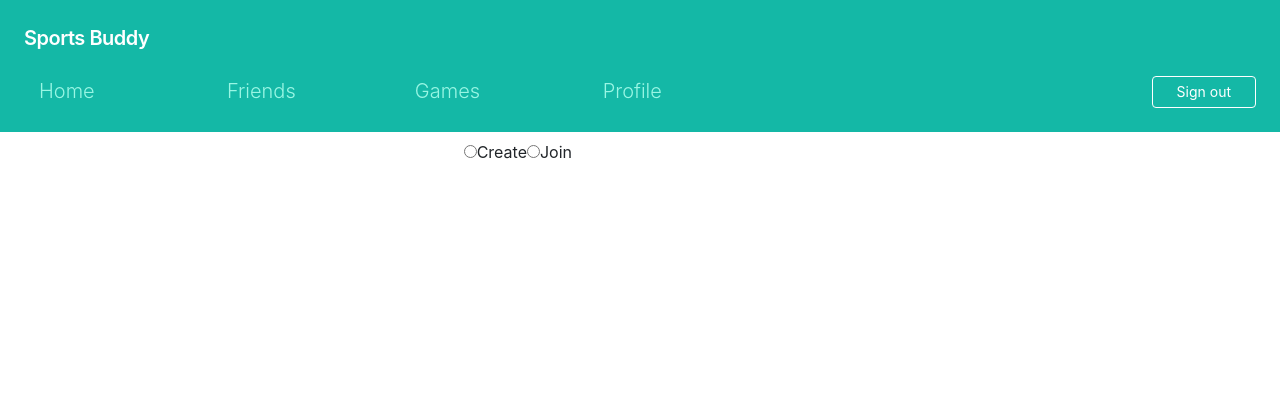
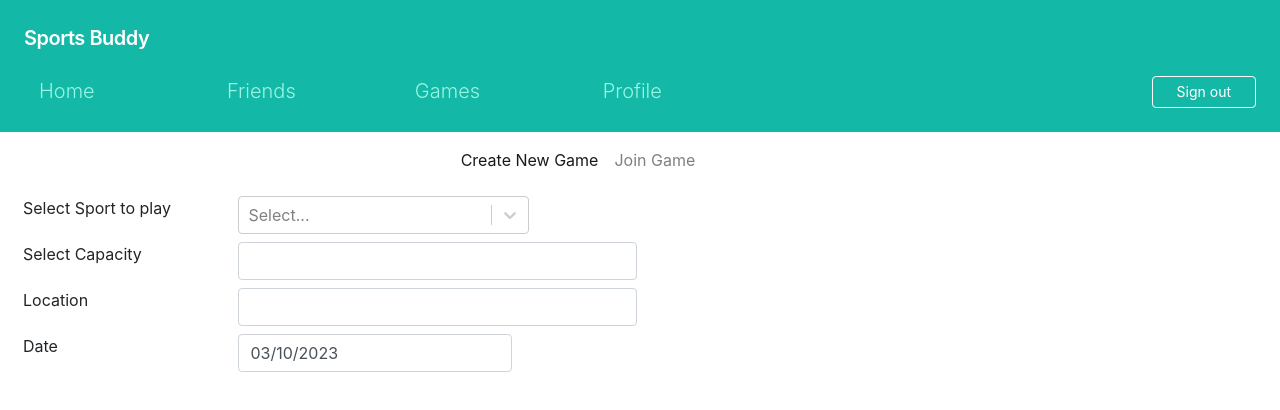
Before and after one commit to marionasr18/SEProject, a React (Create React App) app: page /event in a window 1280 px wide. Shown: the top 410 px of the page. Built offline with nearby package versions, Linux system fonts and the light colour scheme; sample sign-in values are in the browser's storage.

Commit message:
create game

```diff
--- a/package.json
+++ b/package.json
@@ -12,6 +12,7 @@
     "react": "^18.2.0",
     "react-axios": "^2.0.6",
     "react-bootstrap": "^2.7.2",
+    "react-datepicker": "^4.11.0",
     "react-dom": "^18.2.0",
     "react-router-dom": "^6.8.1",
     "react-scripts": "5.0.1",
--- a/src/EventDefinition/EventDefinition.jsx
+++ b/src/EventDefinition/EventDefinition.jsx
@@ -5,7 +5,9 @@ import '../App.css'
 import { LoadingContext } from "../LoadingContextWrapper";
 import Footer from "../Footer";
 import Select from 'react-select';
+import DatePicker from "react-datepicker";
 import NavigationBar from "../NavigationBar";
+import "react-datepicker/dist/react-datepicker.css";
 
 
 
@@ -21,6 +23,7 @@ const EventDefinition = () => {
         fieldsDesc: '',
         fieldsLocation: '',
         sports: '',
+        tabid: 1,
         sportsOptions: [{ value: 'bas', label: 'Baskteball' },
         { value: 'voll', label: 'Volley Ball' },
         { value: 'fut', label: 'Futsal' },
@@ -28,6 +31,8 @@ const EventDefinition = () => {
     }
 
     const [state, setState] = useState(STATE)
+    const [dateOfEvent, setDateOfEvent] = useState(new Date());
+
     const FillData = useCallback(async () => {
         let data = await FetchData('DataFiles/PlayersData.json', 'get')
         console.log(data.data)
@@ -37,6 +42,7 @@ const EventDefinition = () => {
     }, [])
     console.log(state)
     const handleChange = useCallback((e) => {
+        debugger
         setState(prv => {
             return {
                 ...prv,
@@ -44,25 +50,73 @@ const EventDefinition = () => {
             }
         })
     }, [])
-    const handleBack = useCallback(() => {
-        nav(-1)
+    const toggleNav = useCallback((id) => {
+        setState((prv) => {
+            return {
+                ...prv,
+                tabid: id
+            }
+        })
     }, [])
+
 
     return (
         <>
             <NavigationBar />
-            <div className="row mt-2 ml-5">
-                <div className="offset-4">
-                <input type="radio" value={state.JoinCreate} id="create"
-              onChange={handleChange} name="gender" />
-            <label for="male">Create</label>
+            <div className="row">
+                <div className="col-6 offset-4">
+                    <nav className="navbar navbar-expand-lg navbar-light">
+                        <ul className="navbar-nav">
+                            <li className={state.tabid === 1 ? "nav-item active text-danger" : "nav-item"}>
+                                <a className="nav-link" onClick={() => toggleNav(1)}>Create New Game <span className="sr-only">(current)</span></a>
+                            </li>
+                            <li className={state.tabid === 2 ? "nav-item active text-danger" : "nav-item"}>
+                                <a className="nav-link" onClick={() => toggleNav(2)}>Join Game <span className="sr-only">(current)</span></a>
+                            </li>
 
-            <input type="radio" value={state.JoinCreate} id="join"
-              onChange={handleChange} name="gender"/>
-            <label for="Join">Join</label>
-
+                        </ul>
+                    </nav>
                 </div>
             </div>
+            {
+                state.tabid === 1 &&
+                <>
+                    <div className="row mt-2 ml-2">
+                        <div className="col-2">Select Sport to play</div>
+                        <div className="col-3">
+                            <Select
+                                defaultValue={state.sports}
+                                onChange={handleChange}
+                                options={state.sportsOptions}
+                            />
+                        </div>
+                    </div>
+                    <div className="row mt-2 ml-2">
+                        <div className="col-2">Select Capacity</div>
+                        <div className="col-4">
+                            <input type="text" className="form-control  " value={state.capacity} name="capacity" onChange={handleChange} ></input>
+                        </div>
+                    </div>
+                    <div className="row mt-2 ml-2">
+                        <div className="col-2">Location</div>
+                        <div className="col-4">
+                            <input type="text" className="form-control " value={state.location} name="location" onChange={handleChange} ></input>
+                        </div>
+                    </div>
+                    <div className="row mt-2 ml-2">
+                        <div className="col-2">Date</div>
+                        <div className="col-4">
+                        <DatePicker className="form-control" selected={dateOfEvent} onChange={(date) => setDateOfEvent(date)} />
+                        </div>
+                    </div>
+                    </>
+
+            }
+            {
+                state.tabid === 2 &&
+                <div className="row ml-2 mt-3 title">here you can Join games </div>
+
+            }
         </>
     )
 }
```
Also changed, not shown: 1 other file (tests, documents, lock files or other folders).
